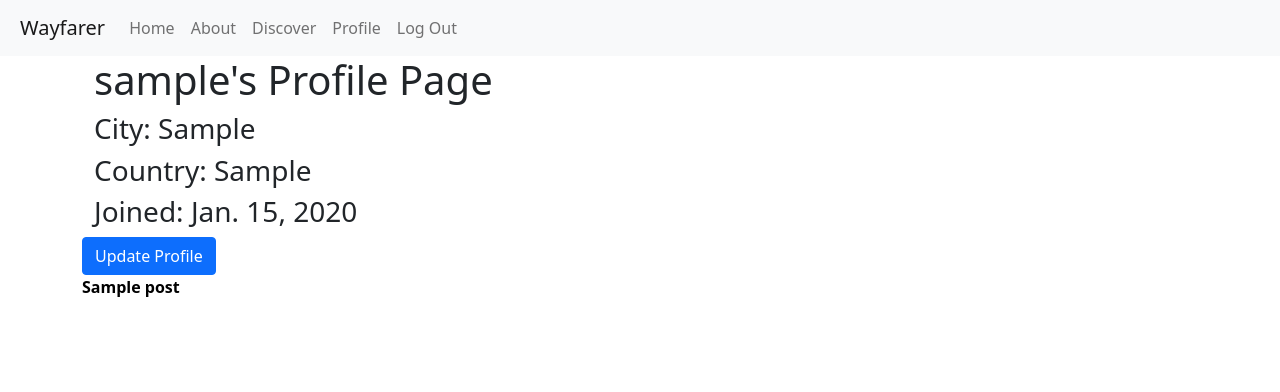
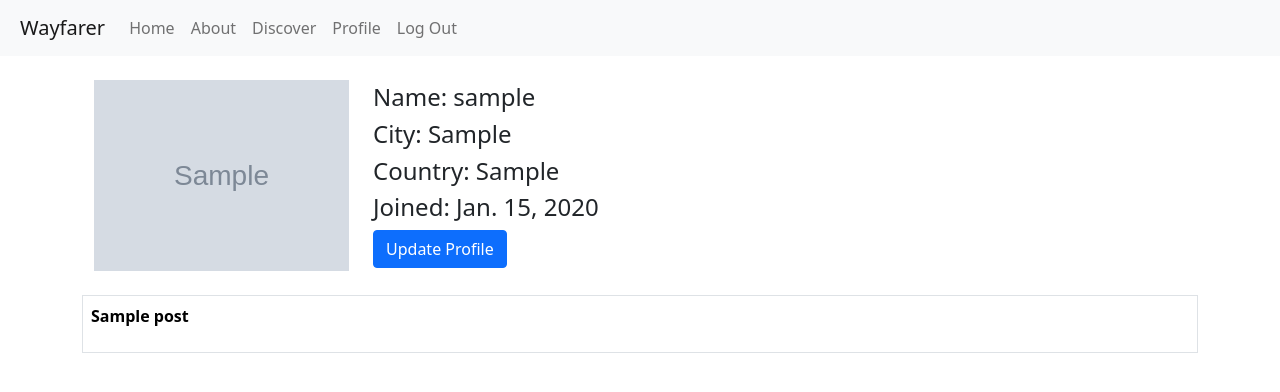
Before and after one commit to Alos222/project_wayfarer, a Django app: a page that uses main_app/templates/base.html in a window 1280 px wide. Shown: the top 392 px of the page. Run offline with Django 4.2, Linux system fonts and the light colour scheme; a user stored in the database is signed in; tables that the repository leaves empty hold one stand-in row (values such as "Sample post"); grey boxes marked "Sample" are stand-in pictures; some libraries are stand-ins or nearby versions.

Commit message:
Implement user profile picture updates, profile page styling, remove UserUpdateForm, remove redundant bootstrap script call in head of base.html

```diff
--- a/main_app/templates/base.html
+++ b/main_app/templates/base.html
@@ -12,9 +12,9 @@
         <link rel="stylesheet" href="{% static 'styles/main.css' %}">
         <script src="https://ajax.googleapis.com/ajax/libs/jquery/3.6.0/jquery.min.js"></script>
         <script src="https://cdnjs.cloudflare.com/ajax/libs/popper.js/1.12.9/umd/popper.min.js" integrity="sha384-ApNbgh9B+Y1QKtv3Rn7W3mgPxhU9K/ScQsAP7hUibX39j7fakFPskvXusvfa0b4Q" crossorigin="anonymous"></script>
-        <script src="https://maxcdn.bootstrapcdn.com/bootstrap/4.0.0/js/bootstrap.min.js" integrity="sha384-JZR6Spejh4U02d8jOt6vLEHfe/JQGiRRSQQxSfFWpi1MquVdAyjUar5+76PVCmYl" crossorigin="anonymous"></script>
         <script src="{% static 'scripts/main.js' %}" defer></script>
         <script src="https://cdn.jsdelivr.net/npm/bootstrap@5.1.3/dist/js/bootstrap.bundle.min.js" integrity="sha384-ka7Sk0Gln4gmtz2MlQnikT1wXgYsOg+OMhuP+IlRH9sENBO0LRn5q+8nbTov4+1p" crossorigin="anonymous"></script>
+        {% block formscript%} {% endblock %}
     </head>
 
     <body>
--- a/main_app/templates/profile.html
+++ b/main_app/templates/profile.html
@@ -1,27 +1,35 @@
 {% extends 'base.html' %}
 {% block content %}
-    <div class="container">
-        <h1>{{username}}'s Profile Page</h1>
+
+    <div class="container mt-4">
+
+        <div class="row">
+            <div class="col">
+                <img class="img-fluid" src={{user.profile.img}}>
             </div>
-    <div class="container">
-        <h3>City: {{profile.city}}</h3>
-        <h3>Country: {{profile.country}}</h3>
-        <h3>Joined: {{user.profile.date}}</h3>
-    </div>
-
+            <div class="col-9 d-flex justify-content-center align-items-start flex-column">
+                <h4>Name: {{user.username}}</h3>
+                <h4>City: {{profile.city}}</h3>
+                <h4>Country: {{profile.country}}</h3>
+                <h4>Joined: {{user.profile.date}}</h3>
                 {% if user.is_authenticated and user.username == username %}
                     <a href="{% url 'profile_update' username%}">
                         <button class="btn btn-primary">Update Profile</button>
                     </a>
                 {% endif %}
+            </div>
+        </div>
 
+        <div class="row d-grid gap-3 mt-4 profile-list">
             {% for post in user_posts %}
-        <div>
+            <div class="p-2 border">
                 <a class="profile-post" href="/view_post/{{post.pk}}/">
                     <p>{{post.title}}</p>
                 </a>
             </div>
             {% endfor %}
+        </div>
 
+    </div>
 
 {% endblock %}
--- a/main_app/views.py
+++ b/main_app/views.py
@@ -7,7 +7,7 @@ from django.urls import reverse_lazy
 
 from django.contrib.auth.decorators import login_required
 
-from main_app.forms import UserUpdateForm, ProfileUpdateForm
+from main_app.forms import ProfileUpdateForm
 from .models import Profile, Location, Post
 
 from django.contrib.auth.models import User
@@ -49,10 +49,8 @@ class ProfileUpdate(UpdateView):
 
     def get(self, request, **kwargs):
         if request.user.is_authenticated and request.user.username == kwargs['username']:
-            user_form = UserUpdateForm()
             profile_form = ProfileUpdateForm()
             context = {
-                'user_form' : user_form,
                 'profile_form' : profile_form
             }
             return render(request, 'profile_update.html', context)
@@ -64,11 +62,9 @@ class ProfileUpdate(UpdateView):
             if request.user.username != kwargs['username']:
                 return redirect('profile', kwargs['username'])
 
-            user_form = UserUpdateForm(request.POST, instance=request.user)
             profile_form = ProfileUpdateForm(request.POST, request.FILES, instance=request.user.profile)
 
-            if user_form.is_valid() and profile_form.is_valid():
-                user_form.save()
+            if profile_form.is_valid():
                 profile_form.save()
                 return redirect('profile', kwargs['username'])
 
```
Also changed, not shown: main_app/forms.py (+1 -7 lines), main_app/templates/profile_update.html (+6 -3 lines). Lines whose indentation alone changed are shown as unchanged.
